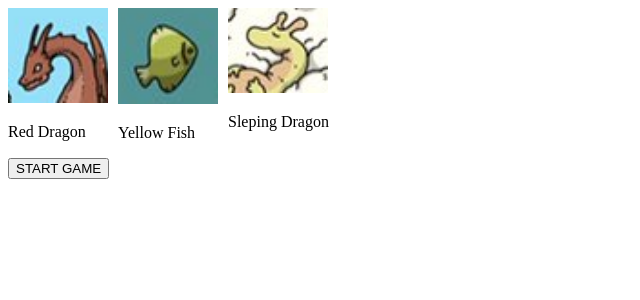
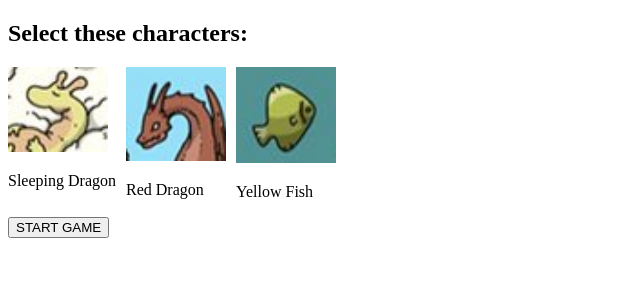
Before and after one commit to Uruwhy1/pfml-photoTagging-frontend, a React (Vite) app: page / in a window 1280 px wide. Shown: the top 300 px of the page, without its empty margins (0-640 px from the left). Built offline with nearby package versions, Linux system fonts and the light colour scheme.

Commit message:
centralize game status in GameContext

```diff
--- a/src/contexts/GameContext.jsx
+++ b/src/contexts/GameContext.jsx
@@ -1,13 +1,48 @@
-import { createContext, useState } from "react";
+import { createContext, useState, useEffect } from "react";
 import PropTypes from "prop-types";
 
 const GameContext = createContext();
 
 export const GameProvider = ({ children }) => {
+  const [characters] = useState([
+    { name: "Sleeping Dragon", img: "/sleepingDragon.png" },
+    { name: "Red Dragon", img: "/redDragon.png" },
+    { name: "Yellow Fish", img: "/yellowFish.png" },
+  ]);
   const [selectedCharacters, setSelectedCharacters] = useState([]);
 
+  const [isGameStarted, setIsGameStarted] = useState(false);
+  const [gameTimer, setGameTimer] = useState(0);
+
+  const chooseCharacters = () => {
+    const shuffled = [...characters].sort(() => 0.5 - Math.random());
+    setSelectedCharacters(shuffled.slice(0, 3));
+  };
+
+  const startGame = () => {
+    setIsGameStarted(true);
+    setGameTimer(0);
+  };
+
+  useEffect(() => {
+    if (isGameStarted) {
+      const timer = setInterval(() => setGameTimer((time) => time + 1), 1000);
+      return () => clearInterval(timer);
+    }
+  }, [isGameStarted]);
+
   return (
-    <GameContext.Provider value={{ selectedCharacters, setSelectedCharacters }}>
+    <GameContext.Provider
+      value={{
+        characters,
+        selectedCharacters,
+        setSelectedCharacters,
+        isGameStarted,
+        startGame,
+        gameTimer,
+        chooseCharacters,
+      }}
+    >
       {children}
     </GameContext.Provider>
   );
--- a/src/views/Playing.jsx
+++ b/src/views/Playing.jsx
@@ -3,7 +3,7 @@ import GameContext from "../contexts/GameContext";
 import PropTypes from "prop-types";
 
 const Playing = ({ setView }) => {
-  const { selectedCharacters } = useContext(GameContext);
+  const { selectedCharacters, gameTimer } = useContext(GameContext);
 
   return (
     <div>
@@ -13,6 +13,7 @@ const Playing = ({ setView }) => {
           <p>{character.name}</p>
         </div>
       ))}{" "}
+      <p>Timer: {gameTimer} seconds</p>
       <button onClick={() => setView("board")}>View Leaderboard</button>
     </div>
   );
--- a/src/views/Start.jsx
+++ b/src/views/Start.jsx
@@ -1,23 +1,17 @@
-import { useEffect, useContext } from "react";
+import { useContext, useEffect } from "react";
 import GameContext from "../contexts/GameContext";
 import PropTypes from "prop-types";
 
 const Start = ({ setView }) => {
-  const { selectedCharacters, setSelectedCharacters } = useContext(GameContext);
+  const { startGame, chooseCharacters, selectedCharacters } =
+    useContext(GameContext);
 
-  useEffect(() => {
-    const characters = [
-      { name: "Red Dragon", img: "/redDragon.png" },
-      { name: "Yellow Fish", img: "/yellowFish.png" },
-      { name: "Sleping Dragon", img: "/sleepingDragon.png" },
-    ];
-
-    const shuffled = [...characters].sort(() => 0.5 - Math.random());
-    setSelectedCharacters(shuffled.slice(0, 3));
-  }, [setSelectedCharacters]);
+  // eslint-disable-next-line react-hooks/exhaustive-deps
+  useEffect(chooseCharacters, []);
 
   return (
     <div>
+      <h2>Select these characters:</h2>
       <div style={{ display: "flex", gap: "10px" }}>
         {selectedCharacters.map((character) => (
           <div key={character.name}>
@@ -26,7 +20,14 @@ const Start = ({ setView }) => {
           </div>
         ))}
       </div>
-      <button onClick={() => setView("playing")}>START GAME</button>
+      <button
+        onClick={() => {
+          startGame();
+          setView("playing");
+        }}
+      >
+        START GAME
+      </button>
     </div>
   );
 };
```
